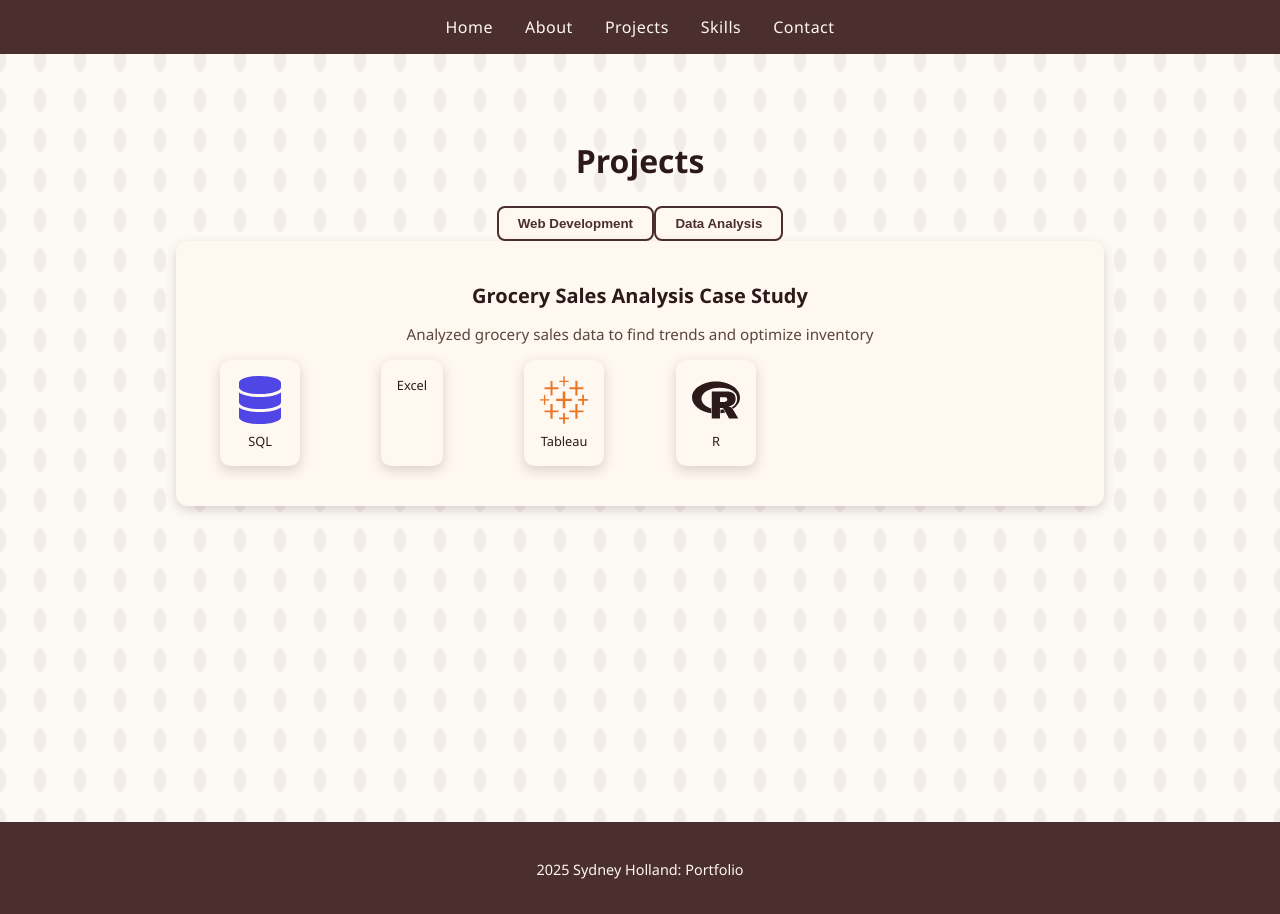
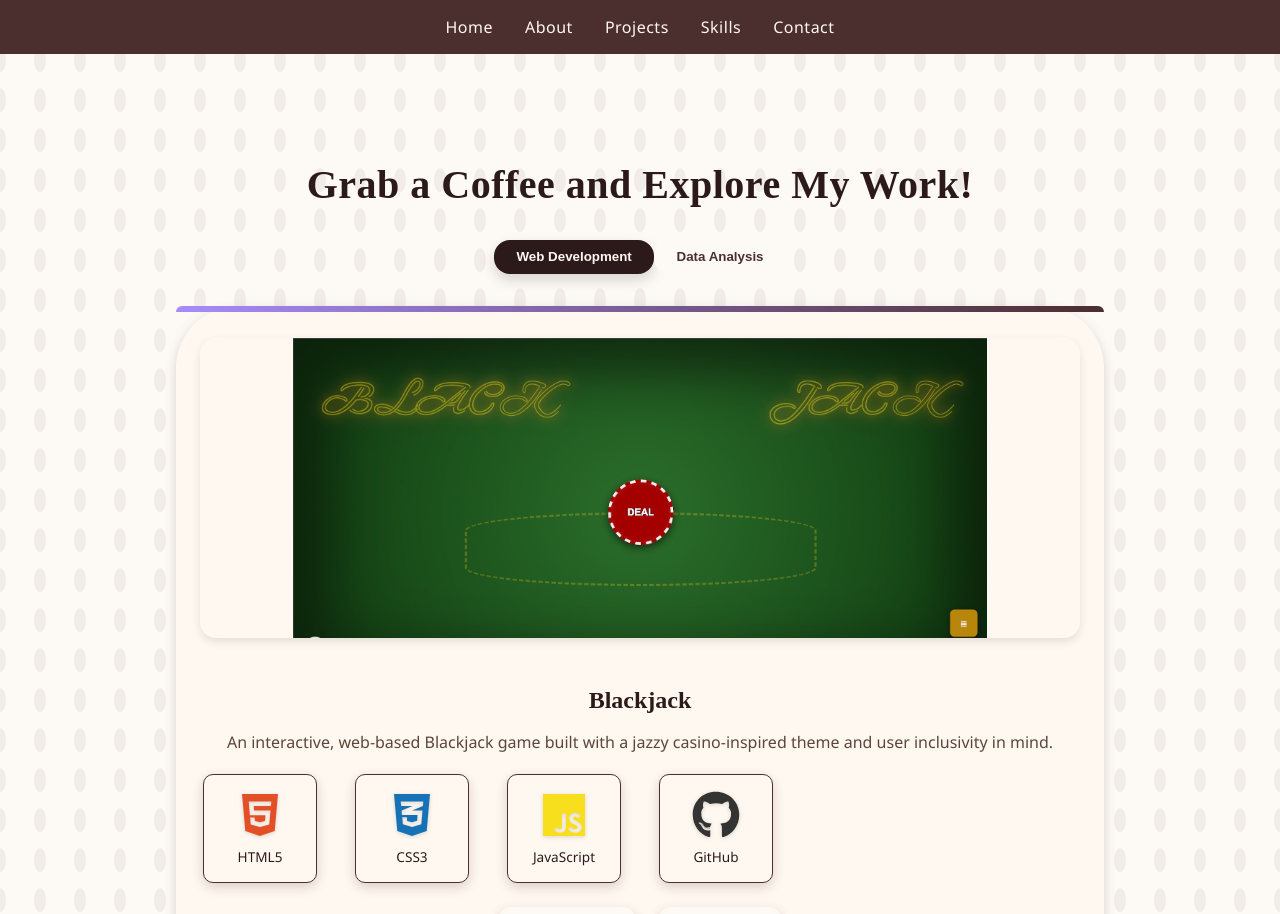
Before and after one commit to sydneyh9/my-portfolio, a React (Create React App) app: page /projects in a window 1280 px wide. Shown: the top 914 px of the page. Built offline with nearby package versions, Linux system fonts and the light colour scheme.

Commit message:
Changing About page

```diff
--- a/src/pages/About.jsx
+++ b/src/pages/About.jsx
@@ -3,6 +3,7 @@ import {motion} from "framer-motion";
 import {FaReact, FaHtml5, FaCss3Alt, FaJs, FaGithub, FaPython, FaDatabase} from "react-icons/fa";
 import {SiR, SiTableau} from "react-icons/si";
 import "./page-css/About.css";
+import headshot from '../assets/Headshot-Sydney.JPG';
 
 export default function About() {
     return (
@@ -14,12 +15,12 @@ export default function About() {
             className="about-header"
             >
                 <img
-                src="/Headshot-Sydney.jpg"
-                alt="Sydney Holland"
+                src={headshot}
+                alt="Sydney"
                 className="w-32 h-32 rounded-full mx-auto shadow-lg mb-6 object-cover"
                 />
                 <h1 className="about-title">
-                    Welcome, I'm <span className="highlight"> Sydney Holland</span>
+                    Welcome, I'm <span className="highlight"> Sydney</span>
                 </h1>
                 <p className="about-subtitle">
                 A software developer and data analyst with experience in project management and a strong foundation in
--- a/src/pages/Contact.jsx
+++ b/src/pages/Contact.jsx
@@ -0,0 +1 @@
+//Contact.jsx
--- a/src/pages/Projects.jsx
+++ b/src/pages/Projects.jsx
@@ -3,22 +3,27 @@ import {motion} from "framer-motion";
 import {useState} from "react";
 import {FaHtml5, FaCss3Alt, FaJs, FaGithub, FaReact, FaDatabase} from "react-icons/fa";
 import {SiR, SiTableau} from "react-icons/si";
+import projectCardImage from "../assets/Project Card Blackjack.png";
 import "./page-css/Projects.css";
 
 export default function Projects() {
-    const [activeTab, setActiveTab] = useState("software");
+    const [activeTab, setActiveTab] = useState("development");
     const webProjects = [
         {
                     title: "Blackjack",
                     description: "An interactive, web-based Blackjack game built with a jazzy casino-inspired theme and user inclusivity in mind.",
                     techStack: ["HTML5", "CSS3", "JavaScript", "GitHub"],
+                    source: "https://github.com/sydneyh9/blackjack",
+                    demo: "sydneyh9.github.io/Blackjack/",
         },
     ];
     const dataProjects = [
         {
             title: "Grocery Sales Analysis Case Study",
             description: "Analyzed grocery sales data to find trends and optimize inventory",
-            techStack: ["SQL", "Excel", "Tableau", "R"]
+            techStack: ["SQL", "Excel", "Tableau", "R"],
+            source: "https://github.com/sydneyh9/groceryDataAnalysis",
+            demo:"",
         },
     ];
 
@@ -42,6 +47,13 @@ export default function Projects() {
             transition={{duration: 0.6, delay: index * 0.2}}
             className="project-card"
             >
+                {project.title === "Blackjack" && (
+                    <img
+                    src={projectCardImage}
+                    alt="Blacjack Project Preview"
+                    className="project-image"
+                    />
+                )}
                 <h2 className="project-title">{project.title}</h2>
                 <p className="project-description">{project.description}</p>
                 <div className="skills-grid">
@@ -52,12 +64,20 @@ export default function Projects() {
                             </div>
                     ))}
                 </div>
+                <div className="project-links">
+                    <a href={project.source} target="_blank" rel="noopener noreferrer">
+                        Source Code
+                    </a>
+                    <a href={project.demo} target="_blank" rel="noopener noreferrer">
+                        Live Demo
+                    </a>
+                </div>
             </motion.div>
         ));
 
         return (
             <div className="projects-container">
-                <h1 className="projects-page-title"> Projects</h1>
+                <h1 className="projects-page-title"> Grab a Coffee and Explore My Work!</h1>
 
                 <div className="projects-tab">
                     <button
--- a/src/pages/page-css/About.css
+++ b/src/pages/page-css/About.css
@@ -2,63 +2,107 @@
 
 .about-container {
     min-height: 100vh;
-    background-color: #f9f9fb;
+    background: transparent;
     display: flex;
     flex-direction: column;
     align-items: center;
     padding: 3rem 1.5rem;
-    font-family: 'Segoe UI', 'Segoe UI', Tahoma, Geneva, Verdana, sans-serif;
+    font-family: 'Playfair Display', serif;
+}
+img {
+    width: 300px;
+    max-height: 300px;
 }
 
 .about-header {
     max-width: 800px;
     text-align: center;
+    background: var(--foam);
+    border-radius: 62px;
+    box-shadow: var(--coffee-shadow);
+    padding: 2rem;
+    position: relative;
 }
 
+.about-header::before {
+    content: "";
+    position: absolute;
+    top: 0;
+    left: 0;
+    right: 0;
+    height: 6px;
+    background: linear-gradient(90deg, var(--accent), var(--mocha));
+    border-radius: 16px 16px 0 0;
+}
 .about-title {
-    font-size: 2rem;
+    font-size: 2.5rem;
     font-weight: 700;
-    color: #8C6A5D;
+    color: var(--espresso);
+    margin-top: 1rem;
 }
 .highlight{
-    color: #8C6A5D;
+    color: var(--accent);
 }
 
 .about-subtitle {
     margin-top: 1rem;
     font-size: 1.125rem;
-    color: #4b5563;
+    color: #5a563d;
+    line-height: 1.6;
 }
 
 .skills-section {
-    margin-top: 3rem;
-    max-width: 900px;
+    margin-top: 4rem;
+    max-width: 1000px;
     width: 100%;
     text-align: center;
 }
 
 .skills-title {
-    font-size: 1.5rem;
-    font-weight: 600;
-    margin-bottom: 1.5rem;
-    color: #6d28d9;
+    font-size: 1.75rem;
+    font-weight: 700;
+    margin-bottom: 2rem;
+    color: var(--espresso);
 }
 
 .skills-grid {
-    display: grid;
-    grid-template-columns: repeat(auto-fill, minmax(120px, 1fr));
-    gap: 1.5rem;
+    display: flex;
+    flex-wrap: wrap;
+    justify-content: center;
+    align-items: center;
+    gap: 1.25rem;
+    width: 100%;
 }
 
 .skill-item {
     display: flex;
     flex-direction: column;
     align-items: center;
-    font-size: 0.9rem;
+    justify-content: center;
+    text-align: center;
+    background: var(--latte);
+    border: 2px solid var(--mocha);
+    border-radius: 1rem;
+    padding: 0.75rem 1rem;
+    min-width: 100px;
+    box-shadow: 0 4px 10px rgba(0,0,0,0.08);
+    font-size: 0.85rem;
+    font-weight: 500;
+    color: var(--espresso);
+    transition: all 0.3s ease;
+}
+
+.skill-item:hover {
+    transform: translateY(-5px);
+    background: var(--mocha);
+    color: var(--foam);
+    box-shadow: 0 8px 16px rgba(75,46,43,0.25);
 }
 
 .skill-icon {
-    font-size: 2.5rem;
+    font-size: 2rem;
+    margin-bottom: 0.3rem;
+    filter: drop-shadow(0 1px 2px rgba(0,0,0,0.15));
 }
 
 /*Icon colors */
@@ -72,21 +116,29 @@
 .skill-icon.tableau {color:#e97627;}
 
 .contact-section {
-    margin-top: 3rem;
+    margin-top: 4rem;
     text-align: center;
+    font-size: 1rem;
+    align-items: center;
+    color: #5a463d;
+    max-width: 700px;
 }
 
 .contact-button {
+    display: inline-block;
+    background: var(--latte);
+    color: var(--espresso);
+    border: none;
+    place-items: center;
+    padding: 0.75rem 1.5rem;
+    border-radius: 1rem;
+    cursor: pointer;
+    box-shadow: var(--coffee-shadow);
+    transition: all 0.3s ease;
+    text-decoration: none;
+}
+.contact-button:hover {
     background: var(--mocha);
     color: var(--foam);
-    border: none;
-    padding: 0.75rem 1.5rem;
-    border-radius: 8px;
-    cursor: pointer;
-    box-shadow: var(--coffee-shadow);
-    transition: background 0.3s ease, transform 0.2s ease;
+    transform: translateY(-3px);
 }
-.contact-button:hover {
-    background: var(--accent);
-    transform: translateX(-3px);
-}
--- a/src/pages/page-css/Projects.css
+++ b/src/pages/page-css/Projects.css
@@ -1,53 +1,91 @@
 /*Projects.css*/
 
 .projects-container {
-    min-height: 80vh;
-    padding: 2rem;
+    min-height: 90vh;
+    padding: 3rem 1.5rem;
     display: flex;
     flex-direction: column;
     align-items: center;
-    background: var(--latte-light);
+    background: transparent;
 }
 
 .projects-page-title {
-    font-size: 2rem;
+    font-family: 'Playfair Display', serif;
+    font-size: 2.5rem;
     font-weight: 700;
     color: var(--espresso);
-    margin-bottom: 1.5rem;
+    margin-bottom: 2rem;
     text-align: center;
+    letter-spacing: 0.5px;
 }
 
 .projects-tabs {
     display: flex;
-    gap: 1rem;
-    margin-bottom: 2rem;
+    gap: 2rem;
+    margin-bottom: 5rem;
+    background: var(--foam);
+    padding: 0.6rem 1rem;
+    border-radius: 1rem;
+    box-shadow: var(--coffee-shadow);
+}
+.project-image {
+    width: 100%;
+    height: auto;
+    object-fit: contain;
+    border-radius: 1rem;
+    margin-bottom: 1.5rem;
+    box-shadow: 0 4px 10px rgba(0,0,0,0.1);
+}
+
+.project-links {
+    display: flex;
+    justify-content: center;
+    gap: 1.5rem;
+    margin-top: 1.5rem;
+}
+
+.project-links a {
+    color: var(--espresso);
+    background: var(--latte);
+    padding: 0.6rem 1.2rem;
+    border-radius: 0.75rem;
+    font-weight: 600;
+    text-decoration: none;
+    transition: all 0.3s ease;
+    box-shadow: var(--coffee-shadow);
+}
+
+.project-links a:hover {
+    background: var(--mocha);
+    color: var(--foam);
 }
 
 .tab {
-    padding: 0.5rem 1.2rem;
-    border-radius: 8px;
-    border: 2px solid var(--mocha);
-    background-color: var(--foam);
+    padding: 0.6rem 1.4rem;
+    border-radius: 1rem;
+    margin-bottom: 2rem;
+    border: none;
+    background-color: var(--latte);
     color: var(--mocha);
     cursor: pointer;
     font-weight: 600;
-    transition: 0.3s;
+    transition: all 0.3s ease;
 }
 
 .tab:hover {
-    background-color: var(--latte);
-    color: var(--espresso);
+    background-color: var(--mocha);
+    color: var(--foam);
 }
 
 .tab.active {
-    background-color: var(--mocha);
+    background-color: var(--espresso);
     color: var(--foam);
-    box-shadow: 0 4px 12px rgba(0,0,0,0.1);
+    box-shadow: 0 6px 14px rgba(0,0,0,0.15);
 }
 
 .projects-grid {
     display: grid;
-    grid-template-columns: repeat(auto-fit, minmax(300px, 1fr));
+    grid-template-columns: repeat(auto-fit, minmax(320px, 1fr));
     gap: 2rem;
     width: 100%;
     max-width: 1200px;
@@ -57,55 +95,84 @@
 
 .project-card {
     background: var(--foam);
-    border-radius: 12px;
+    border-radius: 62px;
     box-shadow: var(--coffee-shadow);
-    padding: 1.5rem;
+    padding: 2rem 1.5rem;
     text-align: center;
-    transition: transform 0.3s ease, box-shadow 0.3s ease, background 0.3s ease;
+    transition: transform 0.3s ease, box-shadow 0.3s ease;
+    position: relative;
+}
+
+.project-card::before {
+    content: "";
+    position: absolute;
+    top: 0;
+    left: 0;
+    right: 0;
+    height: 6px;
+    background: linear-gradient(90deg, var(--accent), var(--mocha));
+    border-radius: 16px 16px 0 0;
 }
 
 .project-card:hover {
-    transform: translateY(-6px);
-    box-shadow: 0 8px 20px rgba(75, 46, 43,0.25);
-    background: linear-gradient(135deg, var(--foam), var(--latte));
+    transform: translateY(-8px);
+    box-shadow: 0 12px 24px rgba(75, 46, 43,0.25);
 }
 
 .project-title{
-    font-size: 1.25rem;
-    font-weight: 700;
+    font-family: 'Playfair Display', serif;
+    font-size: 1.5rem;
     color: var(--espresso);
-    margin-bottom: 0.5rem;
+    margin-bottom: 0.75rem;
 }
 
 .project-description {
-    font-size: 0.95rem;
+    font-size: 1rem;
     color: #5a463d;
-    margin-bottom: 1rem;
+    margin-bottom: 1.25rem;
+    line-height: 1.5;
 }
 
 .skills-grid {
-    display: grid;
-    grid-template-columns: repeat(auto-fit, minmax(80px, 1fr));
-    gap: 1rem;
+    display: flex;
+    flex-wrap: wrap;
+    align-items: center;
+    gap: 1.2rem;
+    margin-top: 1.25rem;
     justify-items: center;
-    margin-bottom: 1rem;
 }
 
 .skill-item {
     display: flex;
     flex-direction: column;
     align-items: center;
-    font-size: 0.8rem;
-    transition: transform 0.2s ease;
+    justify-content: center;
+    text-align: center;
+    background: var(--latte);
+    border: 1px solid var(--mocha);
+    border-radius: 0.1rem;
+    padding: 0.75rem 1rem;
+    min-width: 80px;
+    box-shadow: 0 4px 10px rgba(0,0,0,0.08);
+    font-size: 0.85rem;
+    font-weight: 500;
+    color: var(--espresso);
+    transition: all 0.3s ease;
+
 }
 
 .skill-item:hover {
-    transform: scale(1.1);
+    transform: translateY(-5px);
+    background: var(--mocha);
+    color: var(--foam);
+    box-shadow: 0 8px 16px rgba(75,46,43,0.25);
 }
 
+
 .skill-icon {
-    font-size: 2rem;
-    margin-bottom: 0.25rem;
+    font-size: 1.8rem;
+    margin-bottom: 0.3rem;
+    filter: drop-shadow(0 1px 2px rgba(0,0,0,0.15));
 }
 
 .skill-icon.html {color:#e34f26;}
```
Also changed, not shown: 1 other file (tests, documents, lock files or other folders).
